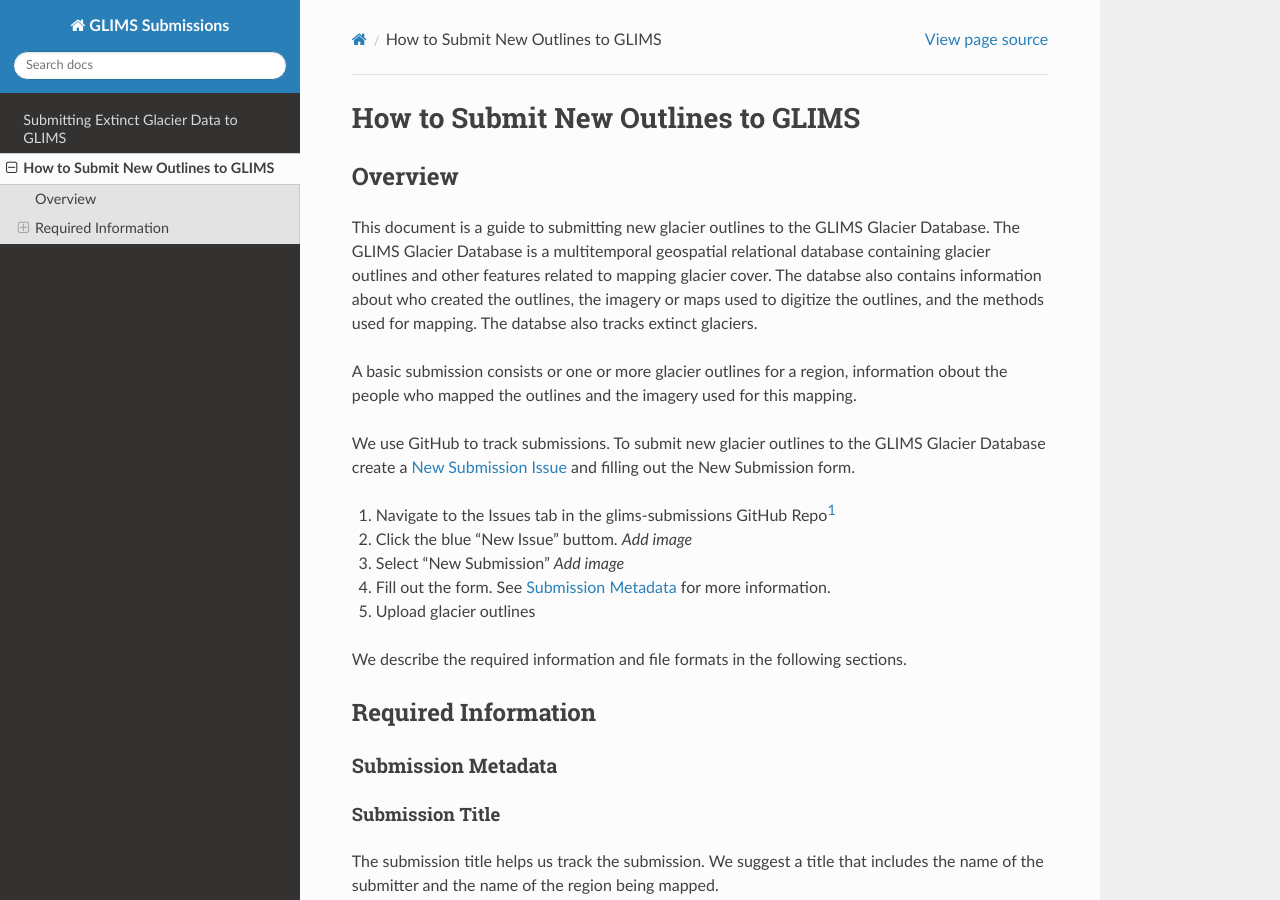
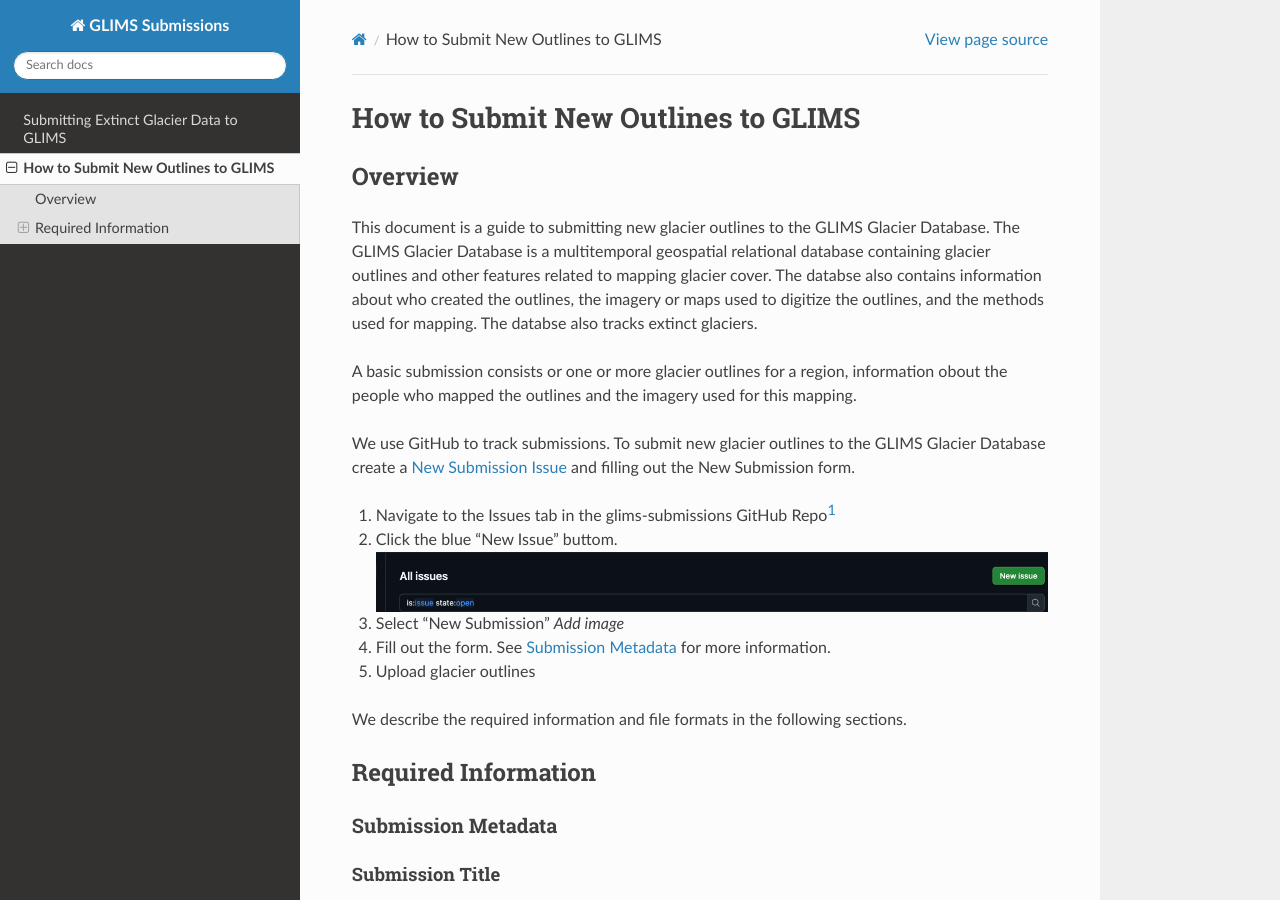
Before and after one commit to glims-nsidc/glims-submissions-docs, a Sphinx documentation site: the page built from docs/submitting_new_outlines.md, in a window 1280 px wide and 900 px high. Built offline with Sphinx 7.4.7 and the Read the Docs theme 3.1.0, drawn with Linux system fonts in a browser that asks for light colours.

Commit message:
add image of new issue button

```diff
--- a/docs/submitting_new_outlines.md
+++ b/docs/submitting_new_outlines.md
@@ -20,7 +20,7 @@
 filling out the New Submission form.
 
 1. Navigate to the Issues tab in the glims-submissions GitHub Repo[^1]
-2. Click the blue "New Issue" buttom.  _Add image_
+2. Click the blue "New Issue" buttom.  ![new-issue-button](images/new-issue-button.png)
 3. Select "New Submission" _Add image_
 4. Fill out the form.  See [Submission Metadata](#submission-metadata) for more information.
 5. Upload glacier outlines
```
Also changed, not shown: docs/images/new-issue-button.png (added).
